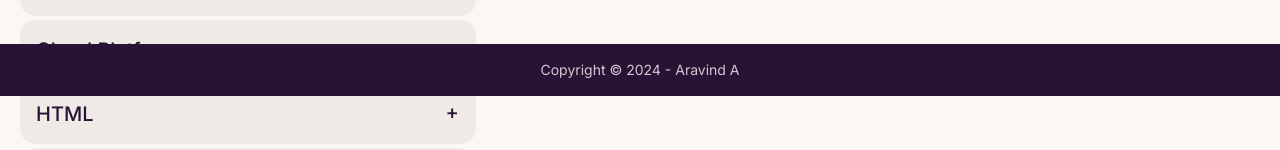
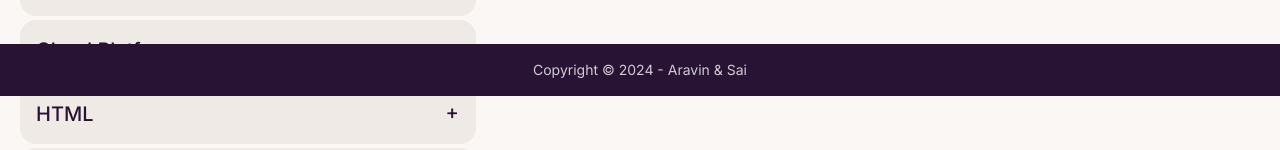
Before and after one commit to Aravin/interview-copilot, a Next.js app: page /interview in a window 1280 px wide. Shown: the part 704-854 px from the top of the page. Built offline with nearby package versions, Linux system fonts and the light colour scheme.

Commit message:
Update layout.tsx

```diff
--- a/app/layout.tsx
+++ b/app/layout.tsx
@@ -25,7 +25,7 @@ export default function RootLayout({
 
           <footer className="footer footer-center p-4 bg-neutral text-neutral-content sticky bottom-0">
             <aside>
-              <p>Copyright © 2024 - Aravind A</p>
+              <p>Copyright © 2024 - Aravin & Sai</p>
             </aside>
           </footer>
         </div>
```
